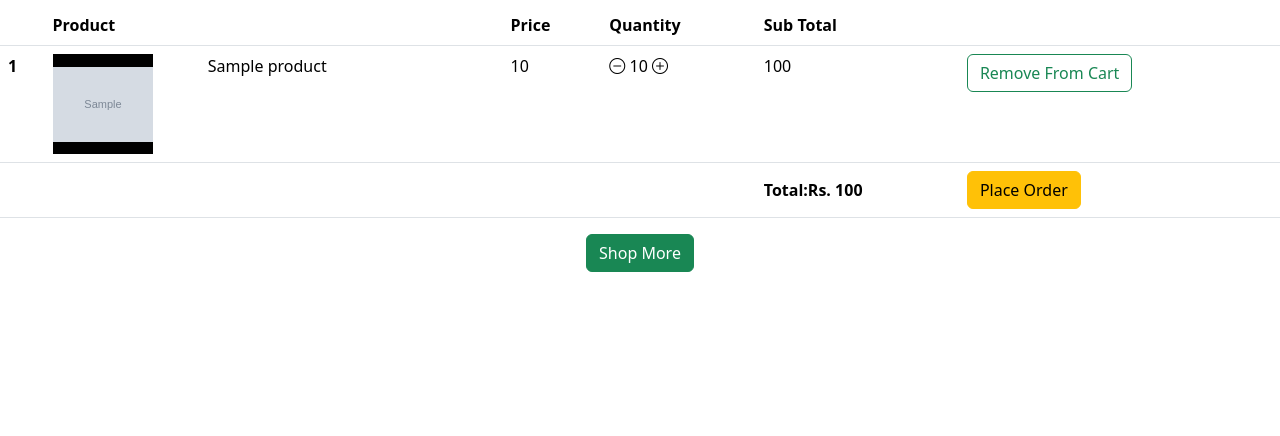
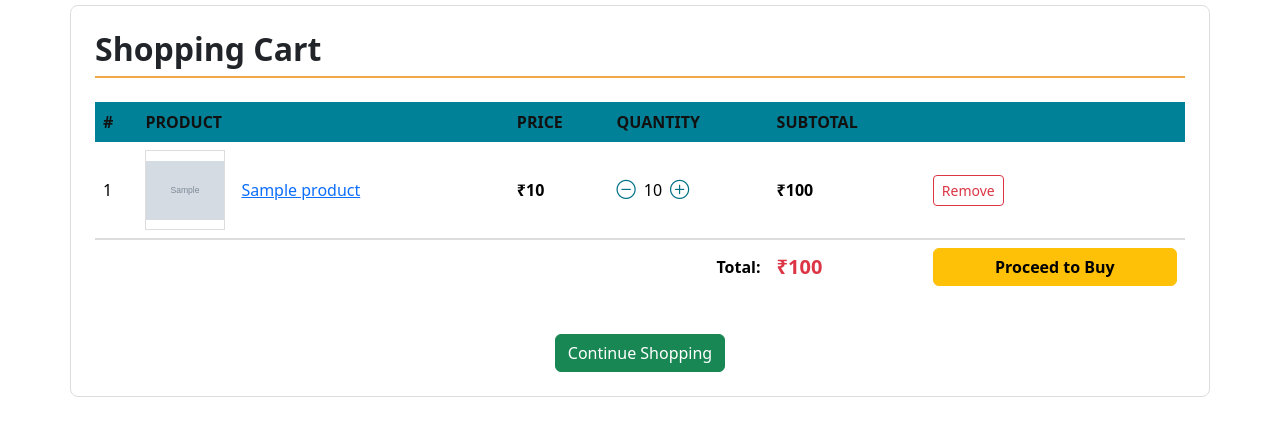
Before and after one commit to ananthakrishnanpta/b423-shop, a Django app: page /cart/ in a window 1280 px wide. Shown: the part 50-486 px from the top of the page. Run offline with Django 5.2, Linux system fonts and the light colour scheme; a user stored in the database is signed in; tables that the repository leaves empty hold one stand-in row (values such as "Sample post"); grey boxes marked "Sample" are stand-in pictures.

Commit message:
edits to my cart styling

```diff
--- a/vshop/cart/templates/my_cart.html
+++ b/vshop/cart/templates/my_cart.html
@@ -1,91 +1,82 @@
 {% extends 'base.html' %}
 
 {% block title %}
-{{user.username.capitalize}}'s Cart
+{{ user.username|capfirst }}'s Cart
 {% endblock %}
 
+{% block content %}
+<section class="cart-container container my-4">
+    <h2 class="mb-4 cart-title">Shopping Cart</h2>
 
-{% block content %}
-
-<section class="cart-container">
-    <table class="table">
-        <thead>
-            <th>
-            </th>
-            <th>
-                Product
-            </th>
-            <th>
-                Price
-            </th>
-            <th>
-                Quantity
-            </th>
-            <th>
-                Sub Total
-            </th>
-            <th>
-
-            </th>
+    <div class="table-responsive">
+        <table class="table table-borderless align-middle">
+            <thead class="cart-header">
+                <tr>
+                    <th>#</th>
+                    <th>Product</th>
+                    <th>Price</th>
+                    <th>Quantity</th>
+                    <th>Subtotal</th>
+                    <th></th>
+                </tr>
             </thead>
             <tbody>
                 {% for item in items %}
-            <tr id="item-#{{item.id}}">
-                <th>
-                    {{forloop.counter}}
-                </th>
+                <tr id="item-#{{item.id}}" class="cart-row">
+                    <td>{{ forloop.counter }}</td>
                     <td>
-                    <div class="row">
-                        <div class="col-sm-4">
-                            <img src="{{item.product.image.url}}"
-                                style="height: 100px; aspect-ratio: 1/1; object-fit: contain; background-color: black;"
-                                alt="">
+                        <div class="d-flex align-items-center">
+                            <img src="{{ item.product.image.url }}"
+                                 class="cart-product-img me-3"
+                                 alt="{{ item.product.title }}">
+                            <div class="cart-product-title">
+                                <a href="{% url 'prod_details' item.product.pk %}">
+                                {{ item.product.title|capfirst }}
+                                </a>
                             </div>
-                        <div class="col-sm-8">
-                            {{item.product.title.capitalize}}
                         </div>
-
+                    </td>
+                    <td class="cart-price">₹{{ item.product.price }}</td>
+                    <td>
+                        <div class="cart-quantity d-flex align-items-center">
+                            <i class="bi bi-dash-circle quantity-btn"></i>
+                            <span class="mx-2" id="item-quantity-#{{item.id}}">
+                                {{ item.quantity }}
+                            </span>
+                            <i class="bi bi-plus-circle quantity-btn"></i>
                         </div>
-
+                    </td>
+                    <td id="sub-total-#{{item.id}}" class="cart-subtotal">
+                        ₹{{ item.sub_total }}
                     </td>
                     <td>
-                    {{item.product.price}}
-                </td>
-                <td>
-                    <i class="bi bi-dash-circle"></i>
-                    <span id="item-quantity-#{{item.id}}">
-                        {{item.quantity}}
-                    </span>
-                    <i class="bi bi-plus-circle"></i>
-                </td>
-                <td id="sub-total-#{{item.id}}">
-                    {{item.sub_total}}
-                </td>
-                <td>
-                    <a href="" class="btn btn-outline-success">Remove From Cart</a>
+                        <a href="" class="btn btn-sm btn-outline-danger">
+                            Remove
+                        </a>
                     </td>
                 </tr>
                 {% endfor %}
             </tbody>
-        <tfoot>
+            <tfoot class="cart-footer">
                 <tr>
-                <td colspan="4"></td>
-                <th>
-                    Total:Rs. <span id="total-price">{{total_price}}</span>
-                </th>
-                <th>
-                    <a href="" class="btn btn-warning col">Place Order</a>
-                </th>
+                    <td colspan="4" class="text-end fw-bold">Total:</td>
+                    <td class="fw-bold fs-5 text-danger">
+                        ₹<span id="total-price">{{ total_price }}</span>
+                    </td>
+                    <td>
+                        <a href="" class="btn btn-warning w-100 fw-bold">
+                            Proceed to Buy
+                        </a>
+                    </td>
                 </tr>
             </tfoot>
         </table>
-
-    <div class="container-fluid text-center">
-        <a href="{% url 'homepage' %}" class="btn btn-success">Shop More</a>
-
     </div>
 
-
+    <div class="text-center mt-4">
+        <a href="{% url 'homepage' %}" class="btn btn-success">
+            Continue Shopping
+        </a>
+    </div>
 </section>
-
 {% endblock %}
--- a/vshop/mainapp/templates/home.html
+++ b/vshop/mainapp/templates/home.html
@@ -11,7 +11,7 @@
         {% include 'includes/carousel.html' %}
     {% endcomment %}
 </section>
-<section class="container">
+<section class="main-container">
     {% for product in products %}
         {% include 'includes/productCard.html' %}
     {% endfor %}
--- a/vshop/static/css/style.css
+++ b/vshop/static/css/style.css
@@ -8,18 +8,21 @@ body {
     header {
         z-index: 10;
         height: 50px;
+
         nav {
             height: 100%;
         }
     }
+
     main {
         margin-top: 55px;
 
-        section.container {
+        section.main-container {
             margin-top: 10px;
             display: grid;
             grid-template-columns: auto auto auto auto;
             width: 80%;
+            margin: auto;
 
             div.card {
                 margin: auto;
@@ -50,6 +53,7 @@ body {
                         height: 40px;
                         font-weight: 600;
                     }
+
                     a {
                         text-decoration: none;
                     }
@@ -88,6 +92,7 @@ body {
             .row {
                 .col {
                     height: 400px;
+
                     img {
                         height: 100%;
                         object-fit: contain;
@@ -98,6 +103,62 @@ body {
             }
         }
 
+        /* Cart Page */
+        .cart-container {
+            background-color: #fff;
+            border: 1px solid #ddd;
+            border-radius: 8px;
+            padding: 1.5rem;
+        }
+
+        .cart-container .cart-title {
+            font-weight: 700;
+            border-bottom: 2px solid #f3a847;
+            padding-bottom: 0.5rem;
+        }
+
+        .cart-container .cart-header th {
+            background-color: #008197;
+            color: #111;
+            font-weight: 600;
+            text-transform: uppercase;
+        }
+
+        .cart-container .cart-row:hover {
+            background-color: #f9f9f9;
+        }
+
+        .cart-container .cart-row .cart-product-img {
+            width: 80px;
+            height: 80px;
+            object-fit: contain;
+            border: 1px solid #ddd;
+            background-color: #fff;
+        }
+
+        .cart-container .cart-row .cart-product-title {
+            font-weight: 500;
+            color: #ffea2d;
+        }
+
+        .cart-container .cart-row .cart-price,
+        .cart-container .cart-row .cart-subtotal {
+            font-weight: 600;
+        }
+
+        .cart-container .cart-row .cart-quantity .quantity-btn {
+            cursor: pointer;
+            font-size: 1.2rem;
+            color: #007185;
+        }
+
+        .cart-container .cart-row .cart-quantity .quantity-btn:hover {
+            color: #a45d00;
+        }
+
+        .cart-container .cart-footer td {
+            border-top: 2px solid #ddd;
+        }
 
 
     }
```
Lines whose indentation alone changed are shown as unchanged.
